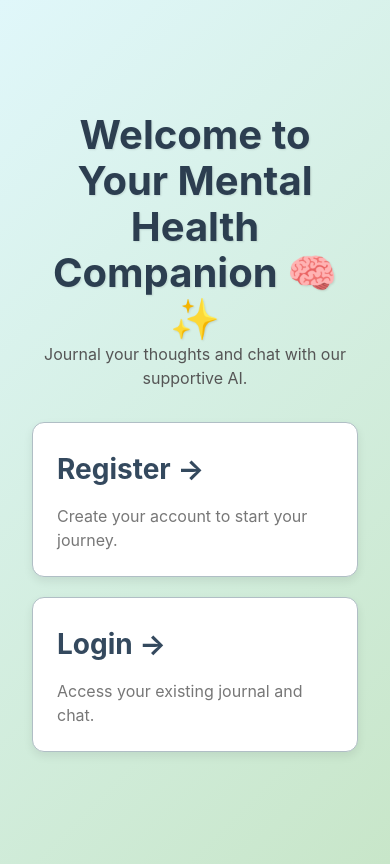
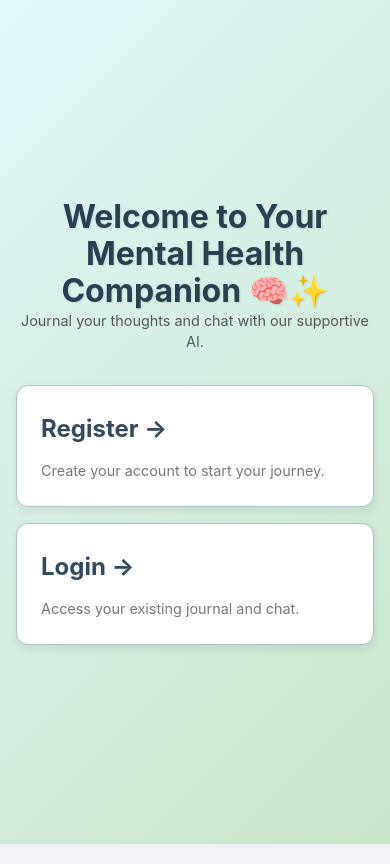
Before and after one commit to RMohanapriya/Mental-Health-companion, a Next.js app in the folder frontend/: page / in a window 390 px wide. Built offline with nearby package versions, Linux system fonts and the light colour scheme.

Commit message:
Enhance: Implement responsive design and UI/UX improvements

```diff
--- a/frontend/styles/Auth.module.css
+++ b/frontend/styles/Auth.module.css
@@ -5,27 +5,28 @@
   align-items: center;
   justify-content: center;
   min-height: 100vh;
-  background: linear-gradient(135deg, #fce4ec 0%, #e1f5fe 100%); /* Soft, inviting gradient */
-  padding: 20px;
+  background: linear-gradient(135deg, #fce4ec 0%, #e1f5fe 100%);
+  padding: 1.25rem; /* Use rem */
 }
 
 .title {
-  color: #4a148c; /* Deep purple */
+  color: #4a148c;
   margin-bottom: 1.5rem;
   font-size: 2.5rem;
   text-shadow: 1px 1px 2px rgba(0,0,0,0.1);
+  text-align: center; /* Center align title */
 }
 
 .form {
   background-color: white;
-  padding: 30px;
-  border-radius: 12px;
+  padding: 1.875rem; /* Use rem */
+  border-radius: 0.75rem; /* Use rem */
   box-shadow: 0 8px 20px rgba(0, 0, 0, 0.1);
   width: 100%;
-  max-width: 400px;
+  max-width: 25rem; /* Use rem */
   display: flex;
   flex-direction: column;
-  gap: 15px;
+  gap: 1rem; /* Use rem */
 }
 
 .formGroup {
@@ -34,41 +35,42 @@
 }
 
 .formGroup label {
-  margin-bottom: 8px;
+  margin-bottom: 0.5rem; /* Use rem */
   font-weight: bold;
   color: #555;
 }
 
 .formGroup input {
-  padding: 12px;
+  padding: 0.75rem; /* Use rem */
   border: 1px solid #ccc;
-  border-radius: 8px;
+  border-radius: 0.5rem; /* Use rem */
   font-size: 1rem;
   transition: border-color 0.2s ease, box-shadow 0.2s ease;
 }
 
 .formGroup input:focus {
-  border-color: #673ab7; /* Purple focus */
-  box-shadow: 0 0 0 3px rgba(103, 58, 183, 0.2);
+  border-color: #673ab7;
+  box-shadow: 0 0 0 0.2rem rgba(103, 58, 183, 0.2);
   outline: none;
 }
 
 .button {
-  background-color: #673ab7; /* Purple button */
+  background-color: #673ab7;
   color: white;
-  padding: 12px 20px;
+  padding: 0.75rem 1.25rem; /* Use rem */
   border: none;
-  border-radius: 8px;
+  border-radius: 0.5rem; /* Use rem */
   cursor: pointer;
   font-size: 1.1rem;
   font-weight: bold;
   transition: background-color 0.3s ease, transform 0.1s ease, box-shadow 0.2s ease;
   box-shadow: 0 4px 10px rgba(0, 0, 0, 0.1);
+  width: 100%; /* Make button full width */
 }
 
 .button:hover {
   background-color: #5e35b1;
-  transform: translateY(-2px);
+  transform: translateY(-0.125rem); /* Use rem */
   box-shadow: 0 6px 15px rgba(0, 0, 0, 0.15);
 }
 
@@ -78,8 +80,9 @@
 }
 
 .text {
-  margin-top: 20px;
+  margin-top: 1.25rem; /* Use rem */
   color: #666;
+  text-align: center; /* Center align text */
 }
 
 .text a {
@@ -87,15 +90,31 @@
   font-weight: bold;
 }
 
+.loading {
+  display: flex;
+  justify-content: center;
+  align-items: center;
+  min-height: 100vh;
+  font-size: 1.5rem;
+  color: #666;
+}
+
 @media (max-width: 600px) {
   .title {
     font-size: 2rem;
   }
   .form {
-    padding: 20px;
+    padding: 1.25rem;
   }
   .button {
     font-size: 1rem;
-    padding: 10px 15px;
+    padding: 0.625rem 0.9375rem;
   }
 }
+
+@media (max-width: 400px) {
+  .form {
+    max-width: 100%;
+    margin: 0 1rem; /* Add side margin */
+  }
+}
--- a/frontend/styles/Chatbot.module.css
+++ b/frontend/styles/Chatbot.module.css
@@ -1,8 +1,8 @@
 /* frontend/styles/Chatbot.module.css */
 .container {
   min-height: 100vh;
-  background: linear-gradient(135deg, #e8f5e9 0%, #e0f2f7 100%); /* Soft green-blue gradient */
-  padding: 20px;
+  background: linear-gradient(135deg, #e8f5e9 0%, #e0f2f7 100%);
+  padding: 1.25rem; /* Use rem */
   display: flex;
   flex-direction: column;
   align-items: center;
@@ -14,19 +14,19 @@
   display: flex;
   justify-content: space-between;
   align-items: center;
-  padding: 20px 0;
-  border-bottom: 1px solid #c8e6c9; /* Lighter border */
-  margin-bottom: 30px;
+  padding: 1.25rem 0; /* Use rem */
+  border-bottom: 1px solid #c8e6c9;
+  margin-bottom: 1.875rem; /* Use rem */
 }
 
 .header h1 {
-  color: #2e7d32; /* Dark green */
+  color: #2e7d32;
   font-size: 2.5rem;
   margin: 0;
 }
 
 .backButton {
-  background-color: #4caf50; /* Green */
+  background-color: #4caf50;
   box-shadow: 0 2px 5px rgba(0, 0, 0, 0.15);
 }
 
@@ -39,85 +39,86 @@
   max-width: 700px;
   display: flex;
   flex-direction: column;
-  height: calc(100vh - 180px); /* Adjust height to fit screen, accounting for header/input */
+  height: calc(100vh - 11.25rem); /* Adjust height to fit screen, accounting for header/input in rem */
   background-color: white;
-  border-radius: 12px;
+  border-radius: 0.75rem; /* Use rem */
   box-shadow: 0 6px 15px rgba(0, 0, 0, 0.1);
-  overflow: hidden; /* Hide scrollbar for chat window */
+  overflow: hidden;
 }
 
 .chatWindow {
-  flex-grow: 1; /* Takes up available space */
-  padding: 20px;
-  overflow-y: auto; /* Enable scrolling for messages */
+  flex-grow: 1;
+  padding: 1.25rem; /* Use rem */
+  overflow-y: auto;
   display: flex;
   flex-direction: column;
-  gap: 15px;
+  gap: 1rem; /* Use rem */
+  scroll-behavior: smooth; /* Ensure smooth scroll */
 }
 
 .message {
   display: flex;
   flex-direction: column;
   max-width: 75%;
-  padding: 12px 15px;
-  border-radius: 15px;
-  word-wrap: break-word; /* Break long words */
+  padding: 0.75rem 0.9375rem; /* Use rem */
+  border-radius: 0.9375rem; /* Use rem */
+  word-wrap: break-word;
   box-shadow: 0 1px 3px rgba(0, 0, 0, 0.1);
 }
 
 .userMessage {
-  align-self: flex-end; /* Align user messages to the right */
-  background-color: #e3f2fd; /* Light blue */
-  color: #2196f3; /* Darker blue text */
-  border-bottom-right-radius: 5px; /* Tweak corner for chat bubble */
+  align-self: flex-end;
+  background-color: #e3f2fd;
+  color: #2196f3;
+  border-bottom-right-radius: 0.3125rem; /* Use rem */
 }
 
 .botMessage {
-  align-self: flex-start; /* Align bot messages to the left */
-  background-color: #e8f5e9; /* Light green */
-  color: #4caf50; /* Darker green text */
-  border-bottom-left-radius: 5px; /* Tweak corner for chat bubble */
+  align-self: flex-start;
+  background-color: #e8f5e9;
+  color: #4caf50;
+  border-bottom-left-radius: 0.3125rem; /* Use rem */
 }
 
 .messageContent {
   font-size: 1rem;
-  margin-bottom: 5px;
+  margin-bottom: 0.3125rem; /* Use rem */
 }
 
 .messageTime {
   font-size: 0.75rem;
   color: #888;
-  align-self: flex-end; /* Time on bottom right of bubble */
+  align-self: flex-end;
 }
 
 .messageSentiment {
   font-size: 0.75rem;
   color: #666;
-  margin-top: 5px;
+  margin-top: 0.3125rem; /* Use rem */
   align-self: flex-end;
   font-style: italic;
 }
 
 .chatInputForm {
   display: flex;
-  padding: 15px;
+  padding: 0.9375rem; /* Use rem */
   border-top: 1px solid #eee;
   background-color: #f9f9f9;
 }
 
 .chatInputForm input {
   flex-grow: 1;
-  padding: 12px;
+  padding: 0.75rem; /* Use rem */
   border: 1px solid #ddd;
-  border-radius: 25px; /* Pill shape */
-  margin-right: 10px;
+  border-radius: 1.5625rem; /* Use rem (pill shape) */
+  margin-right: 0.625rem; /* Use rem */
   font-size: 1rem;
 }
 
 .chatInputForm button {
-  background-color: #2e7d32; /* Dark green send button */
-  border-radius: 25px;
-  padding: 10px 20px;
+  background-color: #2e7d32;
+  border-radius: 1.5625rem; /* Use rem (pill shape) */
+  padding: 0.625rem 1.25rem; /* Use rem */
   font-size: 1rem;
   box-shadow: 0 2px 5px rgba(0, 0, 0, 0.15);
 }
@@ -136,13 +137,49 @@
 }
 
 @media (max-width: 768px) {
+  .header {
+    flex-direction: column;
+    gap: 1rem;
+    padding: 1rem 0;
+  }
   .header h1 {
     font-size: 2rem;
   }
   .main {
-    height: calc(100vh - 150px); /* Adjust height for smaller screens */
+    height: calc(100vh - 9.375rem); /* Adjust height for smaller screens in rem */
+    margin: 0 0.5rem; /* Add side margin */
+  }
+  .chatWindow {
+    padding: 1rem;
+    gap: 0.75rem;
   }
   .message {
     max-width: 90%;
+    padding: 0.625rem 0.75rem;
+  }
+  .chatInputForm {
+    padding: 0.75rem;
+  }
+  .chatInputForm input {
+    margin-right: 0.5rem;
+  }
+  .chatInputForm button {
+    padding: 0.5rem 1rem;
+    font-size: 0.9rem;
   }
 }
+
+@media (max-width: 480px) {
+  .container {
+    padding: 1rem;
+  }
+  .header {
+    margin-bottom: 1.5rem;
+  }
+  .header h1 {
+    font-size: 1.8rem;
+  }
+  .main {
+    height: calc(100vh - 8rem); /* Further adjust for very small screens */
+  }
+}
--- a/frontend/styles/Dashboard.module.css
+++ b/frontend/styles/Dashboard.module.css
@@ -1,8 +1,8 @@
 /* frontend/styles/Dashboard.module.css */
 .container {
   min-height: 100vh;
-  background: linear-gradient(135deg, #e3f2fd 0%, #f3e5f5 100%); /* Soft blue-purple gradient */
-  padding: 20px;
+  background: linear-gradient(135deg, #e3f2fd 0%, #f3e5f5 100%);
+  padding: 1.25rem; /* Use rem */
   display: flex;
   flex-direction: column;
   align-items: center;
@@ -14,25 +14,25 @@
   display: flex;
   justify-content: space-between;
   align-items: center;
-  padding: 20px 0;
+  padding: 1.25rem 0; /* Use rem */
   border-bottom: 1px solid #cfd8dc;
-  margin-bottom: 30px;
+  margin-bottom: 1.875rem; /* Use rem */
 }
 
 .header h1 {
-  color: #3f51b5; /* Indigo */
+  color: #3f51b5;
   font-size: 2.5rem;
   margin: 0;
 }
 
 .logoutButton {
-  background-color: #f44336; /* Red for logout */
+  background-color: #f44336;
   box-shadow: 0 2px 5px rgba(0, 0, 0, 0.15);
 }
 
 .logoutButton:hover {
   background-color: #d32f2f;
-  transform: translateY(-1px);
+  transform: translateY(-0.125rem);
 }
 
 .main {
@@ -46,7 +46,7 @@
 .welcomeText {
   font-size: 1.2rem;
   color: #555;
-  margin-bottom: 40px;
+  margin-bottom: 2.5rem; /* Use rem */
   text-align: center;
 }
 
@@ -54,36 +54,36 @@
   display: flex;
   flex-wrap: wrap;
   justify-content: center;
-  gap: 25px;
+  gap: 1.5rem; /* Use rem */
   width: 100%;
-  margin-bottom: 50px;
+  margin-bottom: 3.125rem; /* Use rem */
 }
 
 .card {
-  flex-basis: 48%; /* Almost half, with gap */
-  min-width: 300px;
+  flex-basis: calc(50% - 1.5rem); /* Approx half, accounting for gap */
+  min-width: 18rem; /* Use rem */
   background-color: white;
-  padding: 25px;
-  border-radius: 12px;
+  padding: 1.5rem; /* Use rem */
+  border-radius: 0.75rem; /* Use rem */
   box-shadow: 0 6px 15px rgba(0, 0, 0, 0.1);
   transition: transform 0.2s ease, box-shadow 0.2s ease;
   text-align: center;
   display: flex;
   flex-direction: column;
   justify-content: space-between;
-  text-decoration: none; /* Remove underline from Link */
+  text-decoration: none;
   color: inherit;
 }
 
 .card:hover {
-  transform: translateY(-8px);
+  transform: translateY(-0.5rem);
   box-shadow: 0 10px 25px rgba(0, 0, 0, 0.15);
 }
 
 .card h2 {
   color: #424242;
   font-size: 1.8rem;
-  margin-bottom: 10px;
+  margin-bottom: 0.625rem; /* Use rem */
 }
 
 .card p {
@@ -94,17 +94,17 @@
 
 .chartContainer {
   background-color: white;
-  padding: 30px;
-  border-radius: 12px;
+  padding: 1.875rem; /* Use rem */
+  border-radius: 0.75rem; /* Use rem */
   box-shadow: 0 6px 15px rgba(0, 0, 0, 0.1);
   width: 100%;
-  max-width: 800px; /* Limit chart width */
+  max-width: 800px;
   text-align: center;
 }
 
 .chartContainer h3 {
   color: #3f51b5;
-  margin-bottom: 20px;
+  margin-bottom: 1.25rem; /* Use rem */
   font-size: 1.8rem;
 }
 
@@ -120,7 +120,8 @@
 @media (max-width: 768px) {
   .header {
     flex-direction: column;
-    gap: 15px;
+    gap: 1rem;
+    padding: 1rem 0;
   }
   .header h1 {
     font-size: 2rem;
@@ -128,4 +129,34 @@
   .card {
     flex-basis: 100%;
   }
+  .welcomeText {
+    margin-bottom: 1.5rem;
+  }
+  .chartContainer {
+    padding: 1.25rem;
+  }
 }
+
+@media (max-width: 480px) {
+  .container {
+    padding: 1rem;
+  }
+  .header {
+    margin-bottom: 1.5rem;
+  }
+  .header h1 {
+    font-size: 1.8rem;
+  }
+  .welcomeText {
+    font-size: 1rem;
+  }
+  .card h2 {
+    font-size: 1.6rem;
+  }
+  .card p {
+    font-size: 0.9rem;
+  }
+  .grid {
+    gap: 1rem;
+  }
+}
--- a/frontend/styles/Home.module.css
+++ b/frontend/styles/Home.module.css
@@ -6,7 +6,7 @@
   justify-content: center;
   align-items: center;
   padding: 2rem;
-  background: linear-gradient(135deg, #e0f7fa 0%, #c8e6c9 100%); /* Soft gradient */
+  background: linear-gradient(135deg, #e0f7fa 0%, #c8e6c9 100%);
 }
 
 .main {
@@ -38,22 +38,22 @@
 
 .grid {
   display: flex;
-  align-items: center;
+  align-items: stretch; /* Ensure cards stretch to same height */
   justify-content: center;
   flex-wrap: wrap;
-  gap: 20px; /* Space between cards */
+  gap: 1.5rem; /* Use rem for gap */
   width: 100%;
 }
 
 .card {
-  flex-basis: 45%; /* Approx half width on larger screens */
-  min-width: 280px; /* Minimum width for smaller screens */
+  flex-basis: calc(50% - 1.5rem); /* Approx half width, accounting for gap */
+  min-width: 18rem; /* Use rem, min-width for smaller screens */
   padding: 1.5rem;
   text-align: left;
   color: inherit;
   text-decoration: none;
-  border: 1px solid #b0bec5; /* Lighter border */
-  border-radius: 12px; /* More rounded */
+  border: 1px solid #b0bec5;
+  border-radius: 0.75rem; /* Use rem */
   transition: color 0.2s ease, border-color 0.2s ease, transform 0.2s ease, box-shadow 0.2s ease;
   background-color: white;
   box-shadow: 0 4px 10px rgba(0, 0, 0, 0.08);
@@ -67,7 +67,7 @@
 .card:active {
   color: #0070f3;
   border-color: #0070f3;
-  transform: translateY(-5px); /* Lift effect */
+  transform: translateY(-0.5rem); /* Lift effect */
   box-shadow: 0 6px 15px rgba(0, 0, 0, 0.15);
 }
 
@@ -93,9 +93,31 @@
   }
   .grid {
     flex-direction: column;
+    gap: 1rem; /* Smaller gap on mobile */
   }
   .card {
     flex-basis: 100%;
     width: 100%;
   }
 }
+
+@media (max-width: 480px) {
+  .title {
+    font-size: 2rem;
+  }
+  .description {
+    font-size: 0.9rem;
+  }
+  .card h2 {
+    font-size: 1.5rem;
+  }
+  .card p {
+    font-size: 0.9rem;
+  }
+  .container {
+    padding: 1rem;
+  }
+  .main {
+    padding: 2rem 0;
+  }
+}
--- a/frontend/styles/Journal.module.css
+++ b/frontend/styles/Journal.module.css
@@ -1,8 +1,8 @@
 /* frontend/styles/Journal.module.css */
 .container {
   min-height: 100vh;
-  background: linear-gradient(135deg, #f3e5f5 0%, #e0f2f7 100%); /* Soft purple-blue gradient */
-  padding: 20px;
+  background: linear-gradient(135deg, #f3e5f5 0%, #e0f2f7 100%);
+  padding: 1.25rem; /* Use rem */
   display: flex;
   flex-direction: column;
   align-items: center;
@@ -14,19 +14,19 @@
   display: flex;
   justify-content: space-between;
   align-items: center;
-  padding: 20px 0;
-  border-bottom: 1px solid #d1c4e9; /* Lighter border */
-  margin-bottom: 30px;
+  padding: 1.25rem 0; /* Use rem */
+  border-bottom: 1px solid #d1c4e9;
+  margin-bottom: 1.875rem; /* Use rem */
 }
 
 .header h1 {
-  color: #6a1b9a; /* Deep purple */
+  color: #6a1b9a;
   font-size: 2.5rem;
   margin: 0;
 }
 
 .backButton {
-  background-color: #9c27b0; /* Purple */
+  background-color: #9c27b0;
   box-shadow: 0 2px 5px rgba(0, 0, 0, 0.15);
 }
 
@@ -39,56 +39,58 @@
   max-width: 800px;
   display: flex;
   flex-direction: column;
-  gap: 30px;
+  gap: 1.875rem; /* Use rem */
 }
 
 .journalForm {
   background-color: white;
-  padding: 30px;
-  border-radius: 12px;
+  padding: 1.875rem; /* Use rem */
+  border-radius: 0.75rem; /* Use rem */
   box-shadow: 0 6px 15px rgba(0, 0, 0, 0.1);
   display: flex;
   flex-direction: column;
-  gap: 15px;
+  gap: 1rem; /* Use rem */
 }
 
 .journalForm textarea {
   width: 100%;
-  padding: 12px;
+  padding: 0.75rem; /* Use rem */
   border: 1px solid #e0e0e0;
-  border-radius: 8px;
+  border-radius: 0.5rem; /* Use rem */
   font-size: 1rem;
   resize: vertical;
-  min-height: 150px;
+  min-height: 9.375rem; /* Use rem */
 }
 
 .moodSelector {
   display: flex;
   flex-direction: column;
-  gap: 8px;
+  gap: 0.5rem; /* Use rem */
 }
 
 .moodSelector label {
   font-weight: bold;
   color: #555;
+  font-size: 0.95rem; /* Slightly smaller */
 }
 
 .moodSelector select {
-  padding: 10px;
+  padding: 0.625rem; /* Use rem */
   border: 1px solid #e0e0e0;
-  border-radius: 8px;
+  border-radius: 0.5rem; /* Use rem */
   font-size: 1rem;
   background-color: white;
+  cursor: pointer;
 }
 
 .journalForm .button {
-  align-self: flex-start; /* Align button to left */
-  margin-top: 10px;
+  align-self: flex-start;
+  margin-top: 0.625rem; /* Use rem */
 }
 
 .journalForm .cancelButton {
-  background-color: #757575; /* Grey for cancel */
-  margin-left: 10px;
+  background-color: #757575;
+  margin-left: 0.625rem; /* Use rem */
 }
 
 .journalForm .cancelButton:hover {
@@ -98,64 +100,64 @@
 .entryList {
   display: flex;
   flex-direction: column;
-  gap: 20px;
+  gap: 1.25rem; /* Use rem */
 }
 
 .noEntries {
   text-align: center;
   color: #777;
   font-style: italic;
-  padding: 30px;
+  padding: 1.875rem; /* Use rem */
   background-color: white;
-  border-radius: 12px;
+  border-radius: 0.75rem; /* Use rem */
   box-shadow: 0 4px 10px rgba(0, 0, 0, 0.05);
 }
 
 .journalEntryCard {
   background-color: white;
-  padding: 25px;
-  border-radius: 12px;
+  padding: 1.5rem; /* Use rem */
+  border-radius: 0.75rem; /* Use rem */
   box-shadow: 0 4px 10px rgba(0, 0, 0, 0.08);
-  border-left: 5px solid #ab47bc; /* Purple accent */
+  border-left: 0.3125rem solid #ab47bc; /* Use rem */
   position: relative;
 }
 
 .entryDate {
   font-size: 0.9rem;
   color: #888;
-  margin-bottom: 10px;
+  margin-bottom: 0.625rem; /* Use rem */
   border-bottom: 1px dashed #eee;
-  padding-bottom: 8px;
+  padding-bottom: 0.5rem; /* Use rem */
 }
 
 .entryContent {
   font-size: 1.1rem;
-  margin-bottom: 15px;
+  margin-bottom: 0.9375rem; /* Use rem */
   color: #333;
-  white-space: pre-wrap; /* Preserves whitespace and line breaks */
+  white-space: pre-wrap;
 }
 
 .entryMood, .entrySentiment {
   font-size: 0.95rem;
   color: #666;
-  margin-bottom: 5px;
+  margin-bottom: 0.3125rem; /* Use rem */
 }
 
 .entrySentiment strong {
   font-weight: bold;
-  color: #6a1b9a; /* Match heading color */
+  color: #6a1b9a;
 }
 
 .entryActions {
   display: flex;
-  gap: 10px;
-  margin-top: 15px;
+  gap: 0.625rem; /* Use rem */
+  margin-top: 0.9375rem; /* Use rem */
   border-top: 1px dashed #eee;
-  padding-top: 15px;
+  padding-top: 0.9375rem; /* Use rem */
 }
 
 .editButton {
-  background-color: #4caf50; /* Green for edit */
+  background-color: #4caf50;
 }
 
 .editButton:hover {
@@ -163,7 +165,7 @@
 }
 
 .deleteButton {
-  background-color: #f44336; /* Red for delete */
+  background-color: #f44336;
 }
 
 .deleteButton:hover {
@@ -180,13 +182,41 @@
 }
 
 @media (max-width: 768px) {
+  .header {
+    flex-direction: column;
+    gap: 1rem;
+    padding: 1rem 0;
+  }
   .header h1 {
     font-size: 2rem;
   }
   .main {
-    padding: 0 10px;
+    padding: 0 0.5rem; /* Reduce horizontal padding */
   }
   .journalForm, .journalEntryCard {
-    padding: 20px;
+    padding: 1.25rem;
   }
 }
+
+@media (max-width: 480px) {
+  .container {
+    padding: 1rem;
+  }
+  .header {
+    margin-bottom: 1.5rem;
+  }
+  .header h1 {
+    font-size: 1.8rem;
+  }
+  .journalForm .button,
+  .journalForm .cancelButton {
+    width: 100%; /* Full width buttons on mobile */
+    margin-left: 0; /* Remove left margin */
+  }
+  .journalForm .cancelButton {
+    margin-top: 0.5rem; /* Add top margin if stacked */
+  }
+  .entryContent {
+    font-size: 1rem;
+  }
+}
--- a/frontend/styles/globals.css
+++ b/frontend/styles/globals.css
@@ -3,16 +3,17 @@ html,
 body {
   padding: 0;
   margin: 0;
+  /* Use a base font size in percentage for better scaling with user preferences */
+  font-size: 100%; /* Default 16px */
   font-family: -apple-system, BlinkMacSystemFont, Segoe UI, Roboto, Oxygen,
     Ubuntu, Cantarell, Fira Sans, Droid Sans, Helvetica Neue, sans-serif;
-  background-color: #f0f2f5; /* Light grey background */
-  color: #333; /* Dark text */
+  background-color: #f0f2f5;
+  color: #333;
   line-height: 1.6;
-  font-size: 16px;
 }
 
 a {
-  color: #0070f3; /* Blue links */
+  color: #0070f3;
   text-decoration: none;
 }
 
@@ -27,7 +28,9 @@ a:hover {
 h1, h2, h3, h4, h5, h6 {
   margin-top: 0;
   margin-bottom: 0.5em;
-  color: #2c3e50; /* Darker heading color */
+  color: #2c3e50;
+  /* Use rem for scalable headings */
+  font-size: 2.5rem; /* Default for h1, will be overridden by module CSS */
 }
 
 p {
@@ -35,22 +38,21 @@ p {
   margin-bottom: 1em;
 }
 
-/* Basic button styling */
 button {
-  background-color: #0070f3; /* Primary blue */
+  background-color: #0070f3;
   color: white;
   border: none;
-  padding: 10px 20px;
-  border-radius: 8px; /* Slightly more rounded */
+  padding: 0.8rem 1.5rem; /* Use rem for padding */
+  border-radius: 0.5rem; /* Use rem for border-radius */
   cursor: pointer;
-  font-size: 1rem;
+  font-size: 1rem; /* Base font size */
   transition: background-color 0.3s ease, transform 0.1s ease;
   box-shadow: 0 2px 5px rgba(0, 0, 0, 0.2);
 }
 
 button:hover {
-  background-color: #005bb5; /* Darker blue on hover */
-  transform: translateY(-1px); /* Slight lift effect */
+  background-color: #005bb5;
+  transform: translateY(-2px); /* Slightly more pronounced lift */
 }
 
 button:active {
@@ -65,24 +67,23 @@ button:disabled {
   transform: none;
 }
 
-/* Form input styling */
 input[type="text"],
 input[type="email"],
 input[type="password"],
 textarea,
 select {
   width: 100%;
-  padding: 10px;
-  margin-bottom: 15px;
+  padding: 0.75rem; /* Use rem */
+  margin-bottom: 1rem; /* Use rem */
   border: 1px solid #ddd;
-  border-radius: 8px;
+  border-radius: 0.5rem; /* Use rem */
   font-size: 1rem;
   box-shadow: inset 0 1px 3px rgba(0, 0, 0, 0.1);
 }
 
 textarea {
   resize: vertical;
-  min-height: 100px;
+  min-height: 8rem; /* Use rem */
 }
 
 input:focus,
@@ -90,5 +91,5 @@ textarea:focus,
 select:focus {
   border-color: #0070f3;
   outline: none;
-  box-shadow: 0 0 0 3px rgba(0, 112, 243, 0.2);
+  box-shadow: 0 0 0 0.2rem rgba(0, 112, 243, 0.2); /* Use rem */
 }
```
